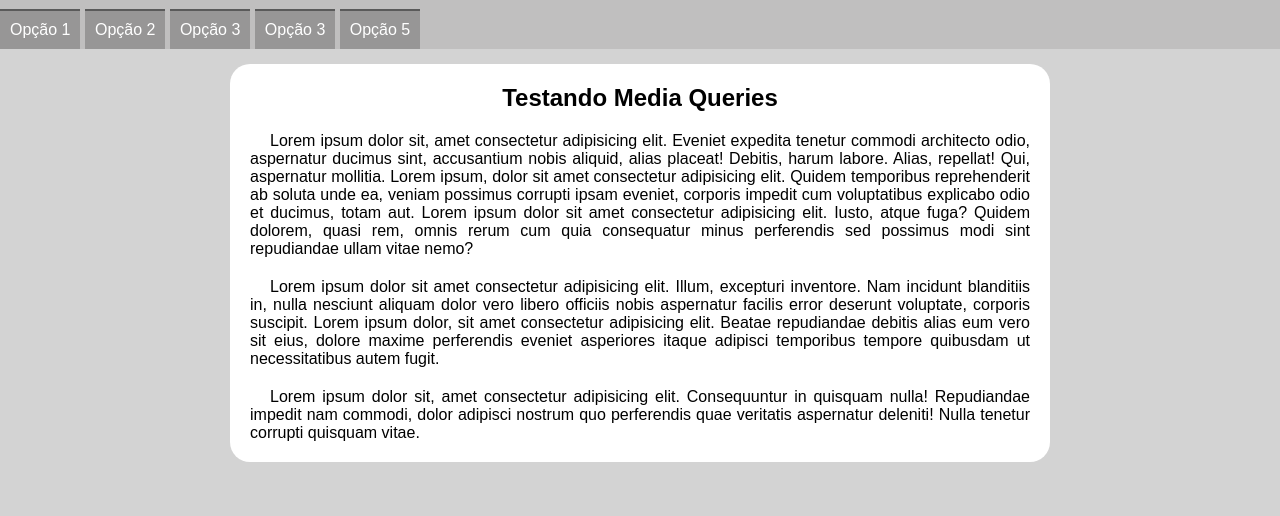
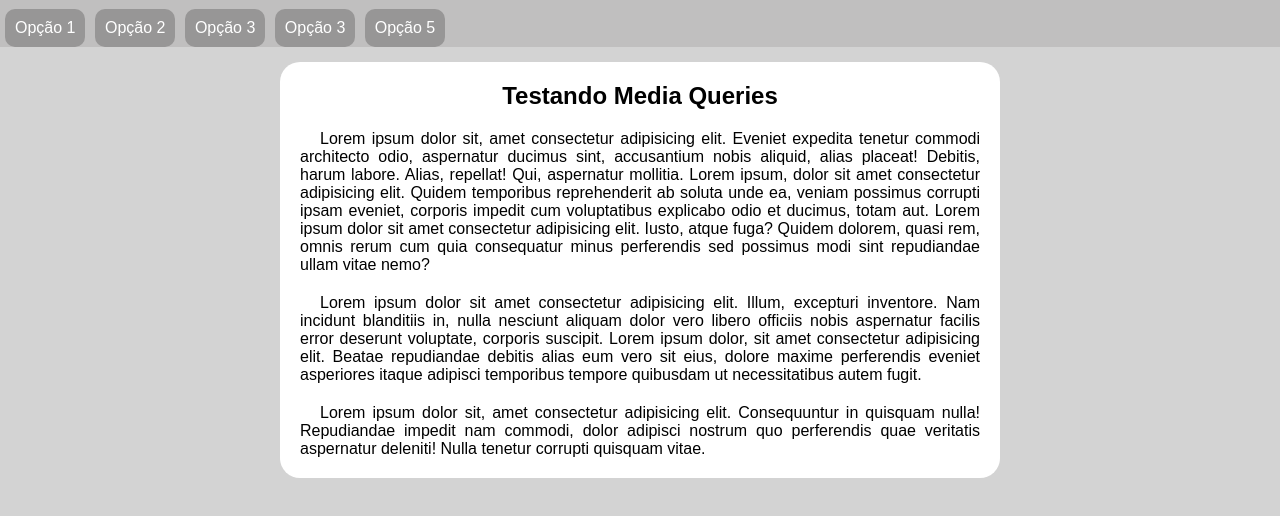
Before and after one commit to otanielfernandes/html-css, a plain HTML site: page exercicios/ex026/mq005/index.html in a window 1280 px wide. Shown: the part 48-564 px from the top of the page. Drawn offline with nearby package versions, Linux system fonts and the light colour scheme.

```diff
--- a/exercicios/ex026/mq005/estilos/media-query.css
+++ b/exercicios/ex026/mq005/estilos/media-query.css
@@ -16,7 +16,7 @@
     }
 
     main{
-        width: 800px;
+        width: 700px;
     }
 
 }
--- a/exercicios/ex026/mq005/estilos/style.css
+++ b/exercicios/ex026/mq005/estilos/style.css
@@ -48,7 +48,8 @@ menu > ul{
     background-color: rgb(151, 150, 150);
     padding: 10px;
     color: white;
-    border-top: 2px solid rgb(90, 90, 90);
+    border-radius: 10px;
+    margin-left: 5px;
 }
 
 
@@ -57,7 +58,7 @@ menu > ul > li > a:hover{
 }
 
 main{
-    width: 85vw;
+    width: 80vw;
     background-color: white;
     margin: auto;
     margin-top: 15px;
```
